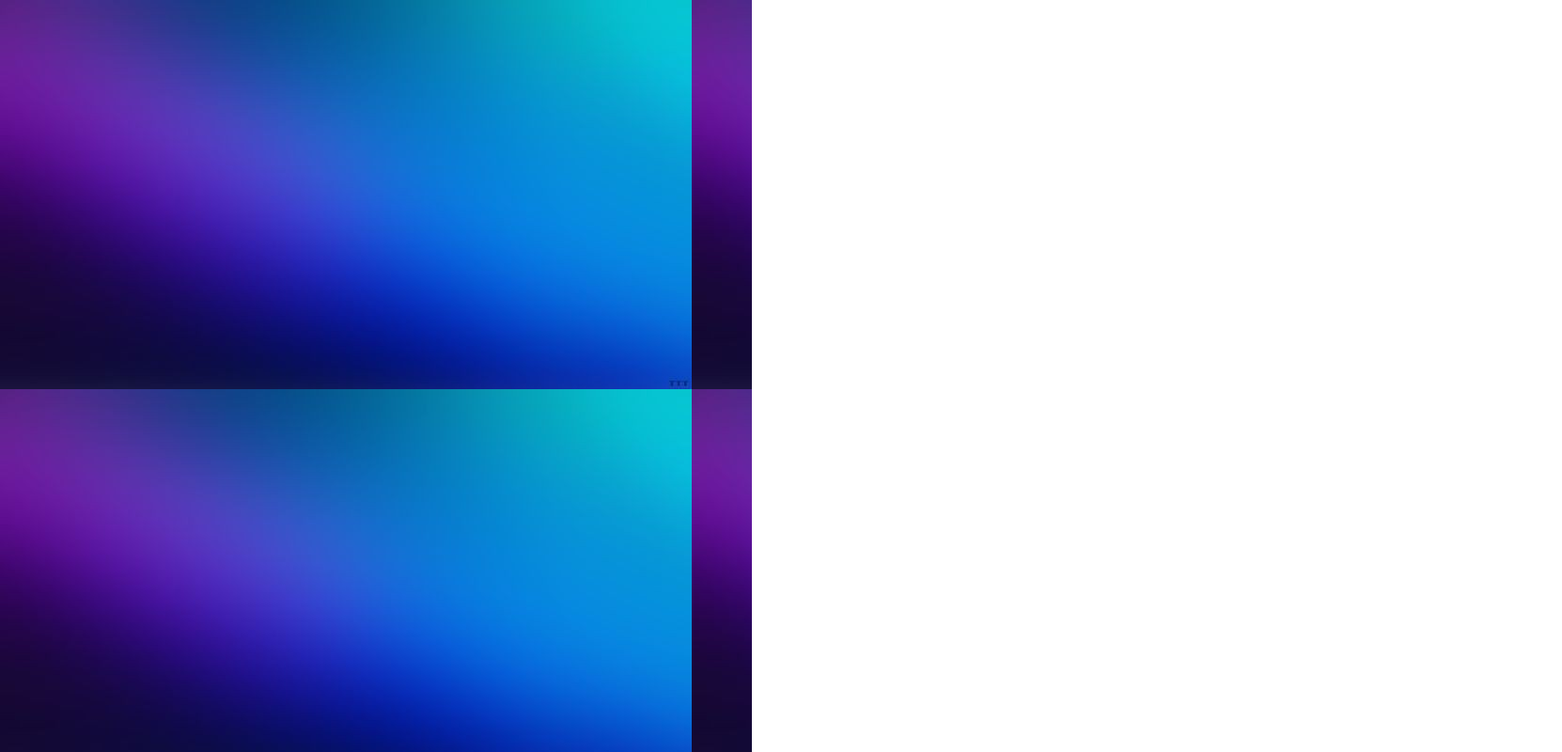
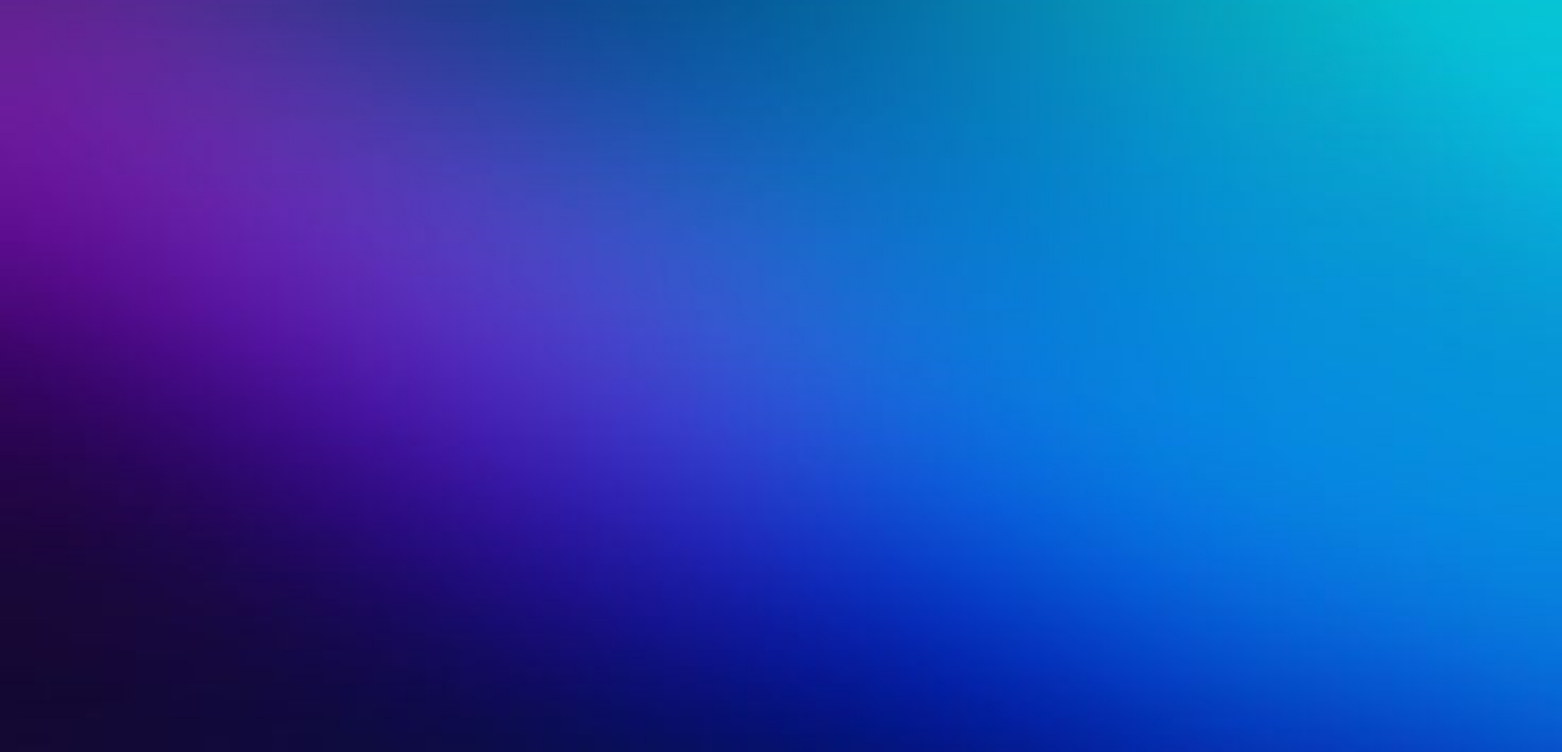
Before and after one commit to ZadiSalahEddine/wamda, a plain HTML site: page scripts/main_page/index.html in a window 1280 px wide. Shown: the whole page at 94% size, 1662 px wide, since content can reach past the window. Drawn offline with Linux system fonts and the light colour scheme; files that its build step writes are made by us from their sources; files whose address does not match are found by name.

Commit message:
background styling

```diff
--- a/scripts/main_page/index.html
+++ b/scripts/main_page/index.html
@@ -3,7 +3,7 @@
 <head>
 	<meta charset="utf-8">
 	<meta name="viewport" content="width=device-width, initial-scale=1">
-	<link rel="stylesheet" type="text/css" href="scripts/main_page/style.css" >
+	<link rel="stylesheet" type="text/css" href="style.css" >
 
 
 	<title>Wamda</title>
--- a/scripts/main_page/style.css
+++ b/scripts/main_page/style.css
@@ -16,6 +16,12 @@
 
 .container{
     height: 100vh;
-    width: 100vh;
+    width: 207.7vh;
     background-image: url(mainbackground.jpg);
+    background-position: center;
+    background-size: cover;
+    padding-left: 5%;
+    padding-right: 5%;
+    box-sizing: border-box;
+    position: relative;
 }
```
